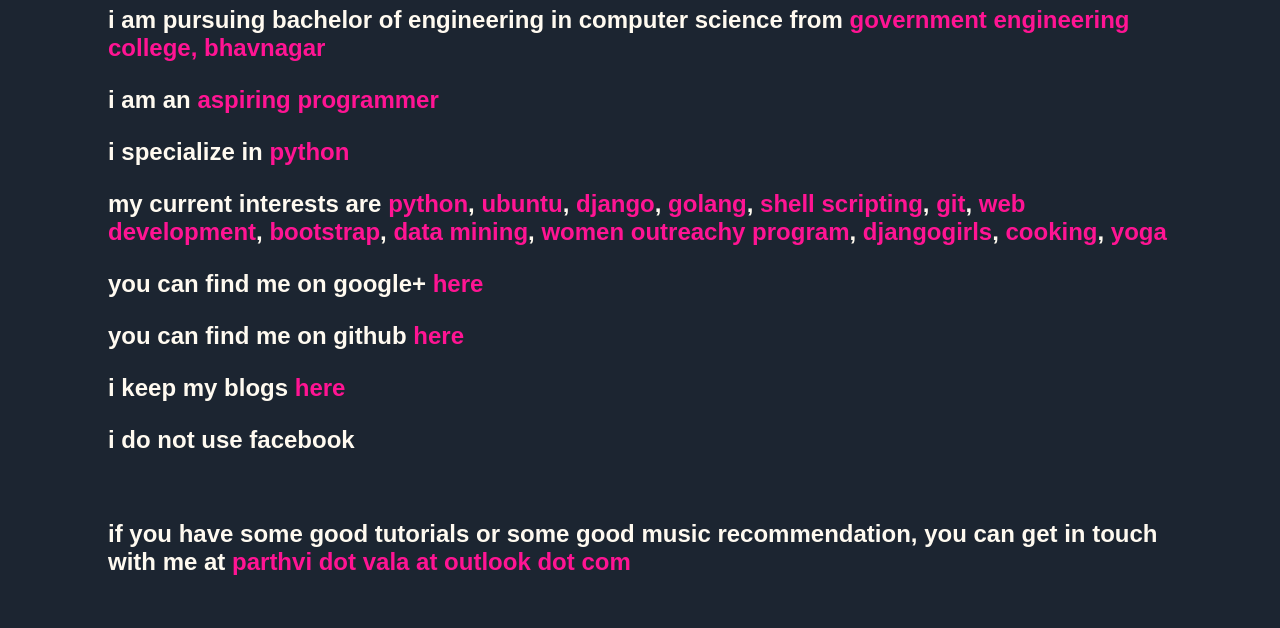
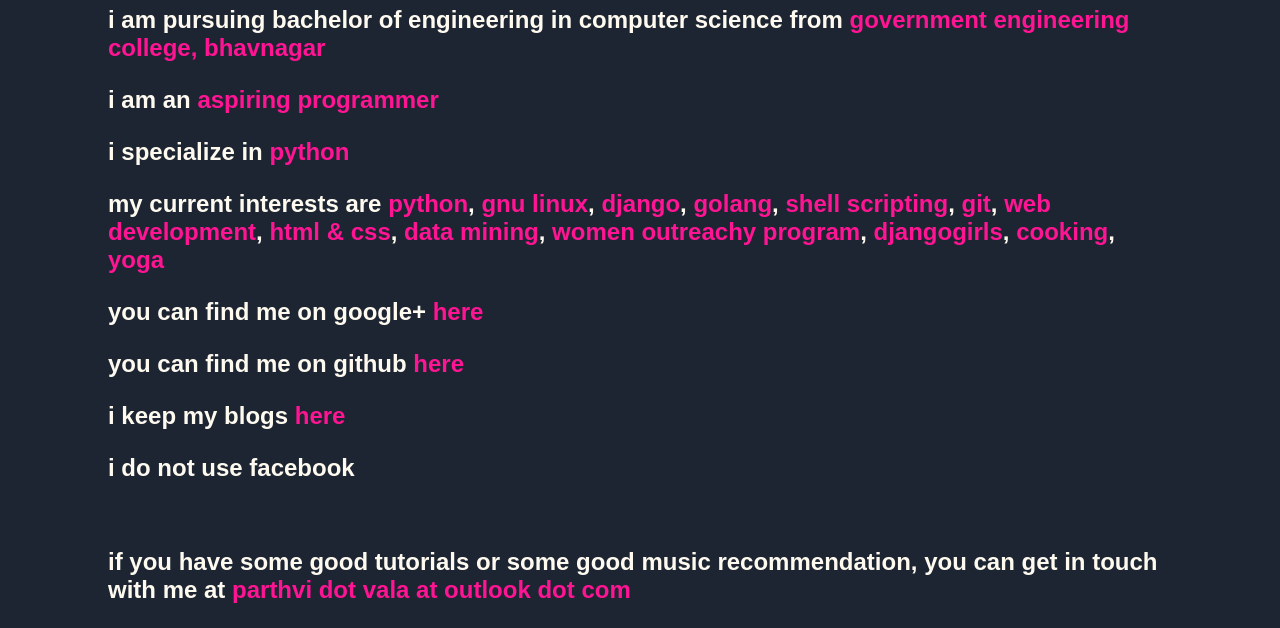
Before and after one commit to valaparthvi/valaparthvi.github.io, a plain HTML site: page index.html in a window 1280 px wide. Shown: the part 208-836 px from the top of the page. Before the commit the page ends 808 px from the top, so only its background shows below. Drawn offline with nearby package versions, Linux system fonts and the light colour scheme.

Commit message:
Added to index.html.

```diff
--- a/index.html
+++ b/index.html
@@ -16,29 +16,25 @@
     <p>i specialize in<a href="https://python.org"> python</a></p>
     <p>my current interests are
       <a href="https://python.org">python</a>,
-      <a href="http://www.ubuntu.com/">ubuntu</a>,
+      <a href="https://en.wikipedia.org/wiki/Linux">gnu linux</a>,
       <a href="https://www.djangoproject.com/"> django</a>,
       <a href="https://golang.org/">golang</a>,
       <a href="https://en.wikipedia.org/wiki/Shell_script">shell scripting</a>,
       <a href="https://git-scm.com/">git</a>,
       <a href="https://en.wikipedia.org/wiki/Web_development">web development</a>,
-      <a href="http://getbootstrap.com/">bootstrap</a>,
+      <a href="http://learn.shayhowe.com/advanced-html-css/">html & css</a>,
       <a href="https://en.wikipedia.org/wiki/Data_mining">data mining</a>,
       <a href="https://wiki.gnome.org/Outreachy">women outreachy program</a>,
       <a href="https://djangogirls.org/">djangogirls</a>,
       <a href="https://en.wikipedia.org/wiki/Cooking"> cooking</a>,
       <a href="https://en.wikipedia.org/wiki/Yoga"> yoga</a>
-      </p>
-
+    </p>
     <p>you can find me on google+ <a href="https://plus.google.com/u/0/101965109553367072710">here</a></p>
     <p>you can find me on github <a href="https://github.com/ValaParthvi/">here</a></p>
     <p>i keep my blogs <a href="http://valaparthvi.github.io">here</a></p>
     <p>i do not use facebook</p>
-  </br>
+    </br>
     <p>if you have some good tutorials or some good music recommendation, you can get in touch with me at<a href="mailto:parthvi.vala@outlook.com"> parthvi dot vala at outlook dot com</a></p>
   </strong>
-    <script src="http://code.jquery.com/jquery.js"></script>
-    <script src="js/bootstrap.min.js"></script>
-
   </body>
 </html>
```
